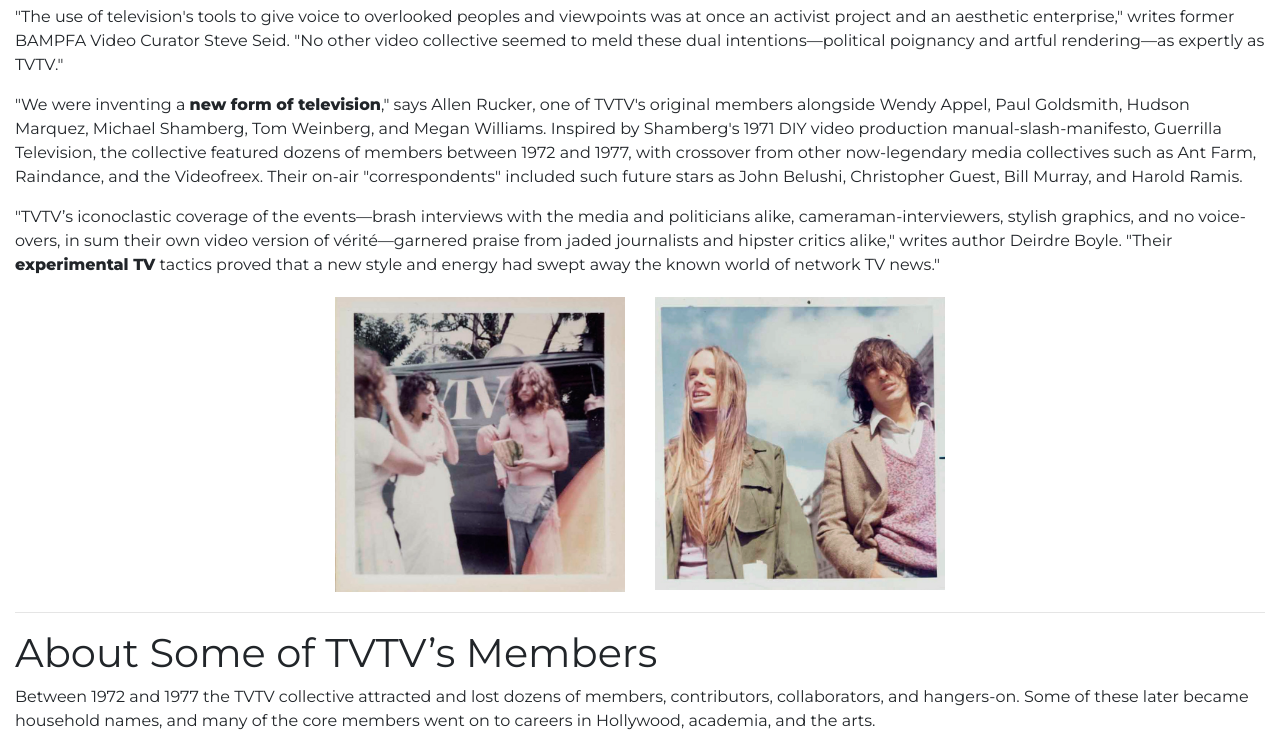
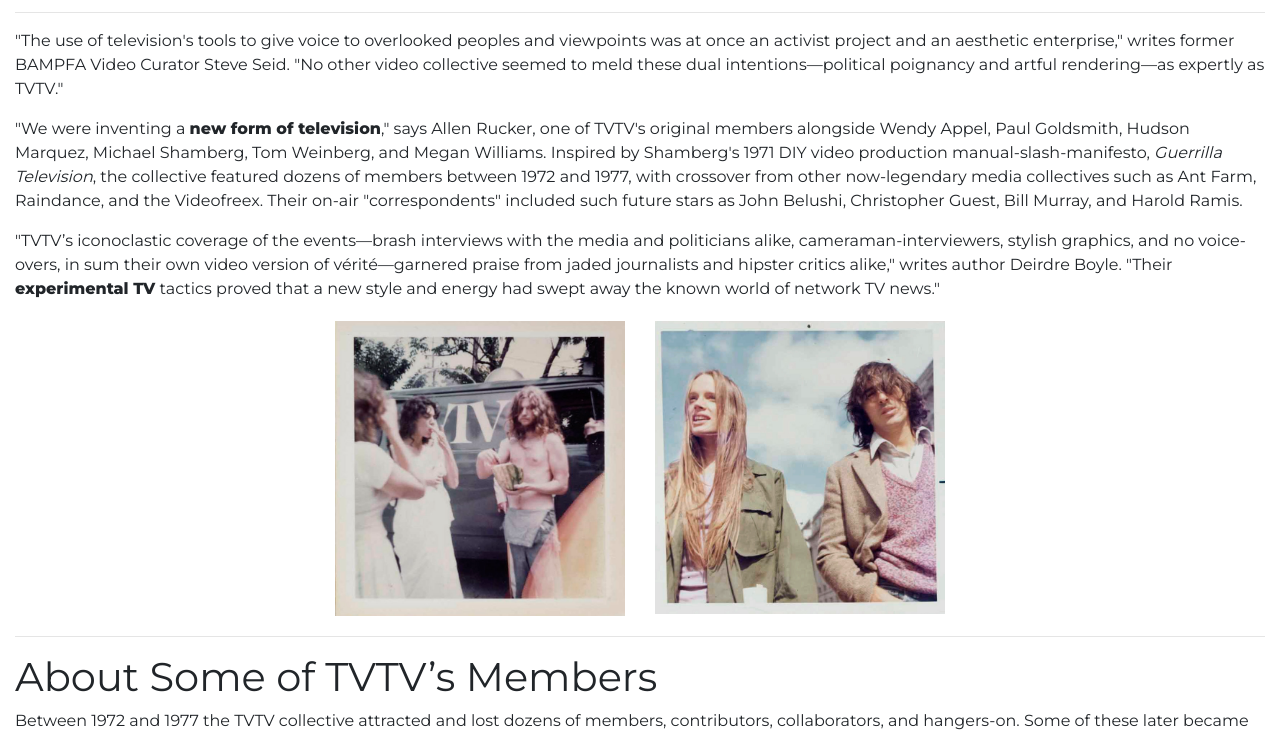
Before and after one commit to BAM-PFA/guerrillatv, a Jekyll site: the page built from index.md, in a window 1280 px wide and 900 px high, scrolled down 2489 px, cut to the strip 165-900 px from the top of the window. Built offline with Jekyll 4.4.1, drawn with Linux system fonts in a browser that asks for light colours; nearby versions of some CDN libraries; some web fonts are replaced; some of the changed text lies outside the part shown.

```diff
--- a/index.md
+++ b/index.md
@@ -48,7 +48,7 @@ image: /assets/images/hudson-chip-van.jpg
     "The use of television's tools to give voice to overlooked peoples and viewpoints was at once an activist project and an aesthetic enterprise," writes former BAMPFA Video Curator Steve Seid. "No other video collective seemed to meld these dual intentions—political poignancy and artful rendering—as expertly as TVTV."
     </p>
     <p>
-    "We were inventing a <strong>new form of television</strong>," says Allen Rucker, one of TVTV's original members alongside Wendy Appel, Paul Goldsmith, Hudson Marquez, Michael Shamberg, Tom Weinberg, and Megan Williams. Inspired by Shamberg's 1971 DIY video production manual-slash-manifesto, Guerrilla Television, the collective featured dozens of members between 1972 and 1977, with crossover from other now-legendary media collectives such as Ant Farm, Raindance, and the Videofreex. Their on-air "correspondents" included such future stars as John Belushi, Christopher Guest, Bill Murray, and Harold Ramis.
+    "We were inventing a <strong>new form of television</strong>," says Allen Rucker, one of TVTV's original members alongside Wendy Appel, Paul Goldsmith, Hudson Marquez, Michael Shamberg, Tom Weinberg, and Megan Williams. Inspired by Shamberg's 1971 DIY video production manual-slash-manifesto, <i>Guerrilla Television</i>, the collective featured dozens of members between 1972 and 1977, with crossover from other now-legendary media collectives such as Ant Farm, Raindance, and the Videofreex. Their on-air "correspondents" included such future stars as John Belushi, Christopher Guest, Bill Murray, and Harold Ramis.
     </p>
     <p>
     "TVTV’s iconoclastic coverage of the events—brash interviews with the media and politicians alike, cameraman-interviewers, stylish graphics, and no voice-overs, in sum their own video version of vérité—garnered praise from jaded journalists and hipster critics alike," writes author Deirdre Boyle. "Their <strong>experimental TV</strong> tactics proved that a new style and energy had swept away the known world of network TV news."
```
Also changed, not shown: other parts of index.md (+2 -2 lines), _pages/essays.md (+1 -1 lines), assets/images/steve-seid.jpg (added).
